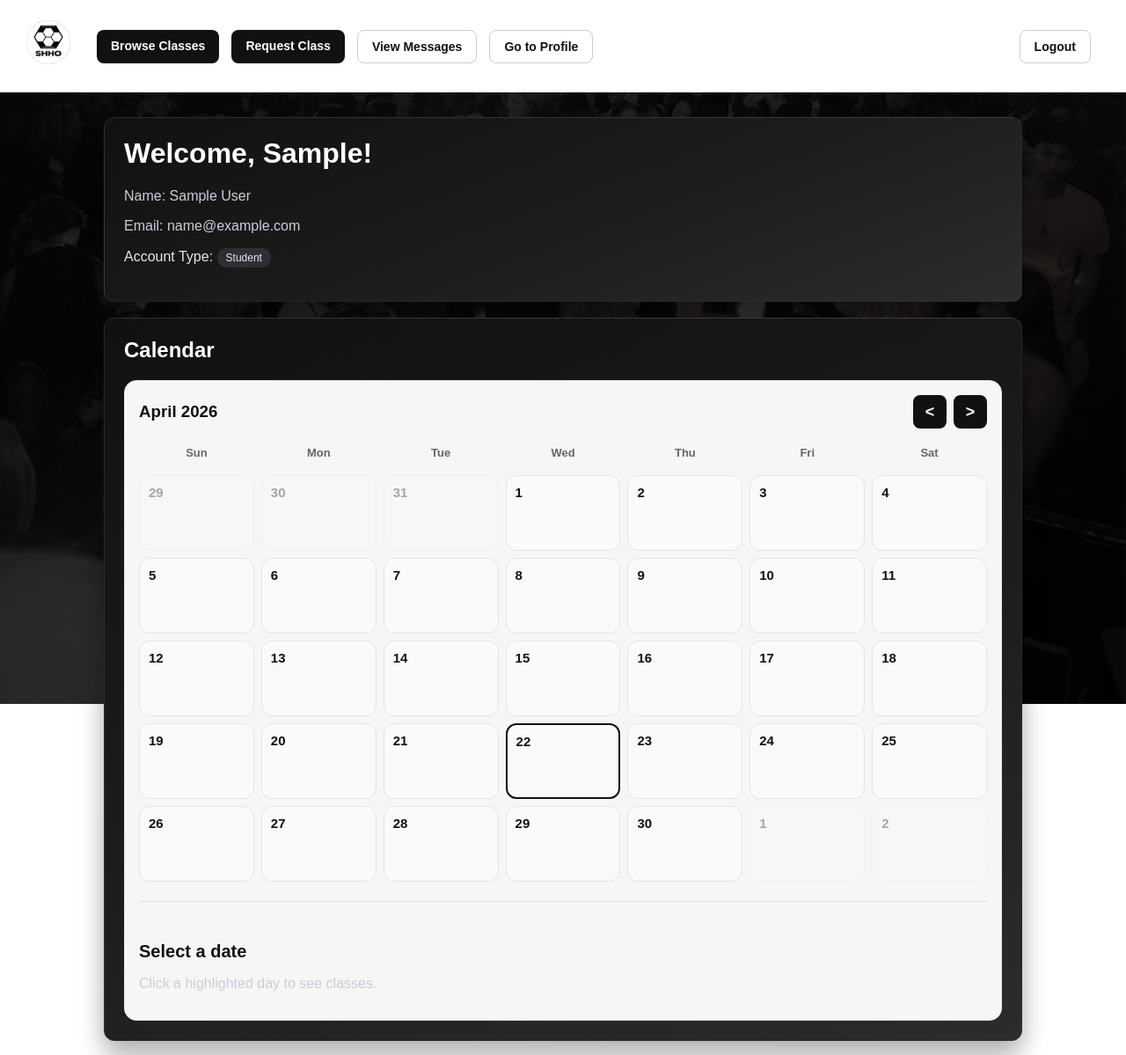
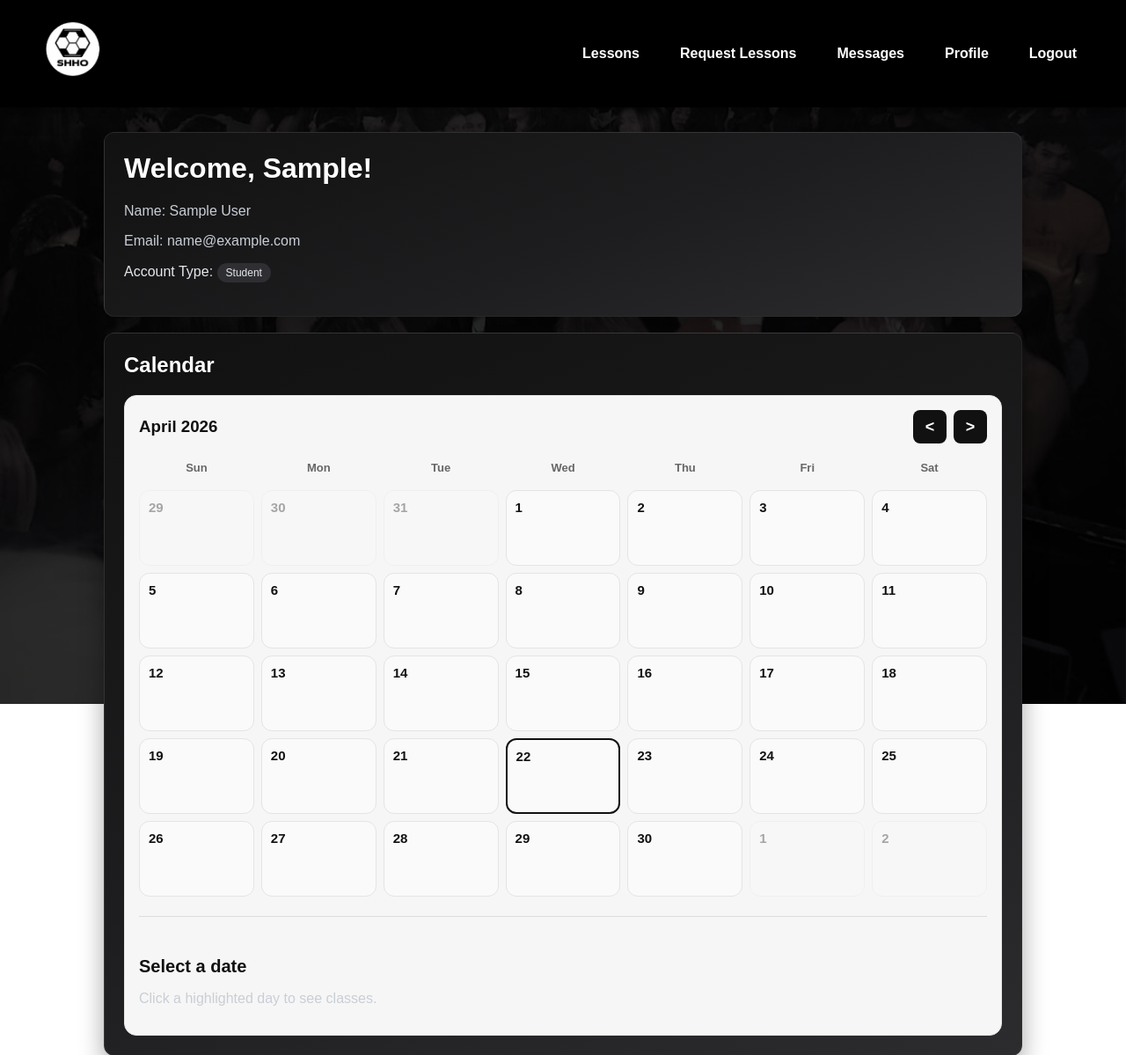
Before and after one commit to sidluthra1/djschedulerSHHO, a Django app: page / in a window 1280 px wide. Shown: the top 1199 px of the page at 88% size. Run offline with Django 5.2, Linux system fonts and the light colour scheme; the visitor is signed in with stand-in values (Sample User, id 1); data comes from the database, SQL or seed files in the repository; data that the repository does not hold is empty.

Commit message:
Revamped the task bar

```diff
--- a/lessonscheduler/templates/user_homepage.html
+++ b/lessonscheduler/templates/user_homepage.html
@@ -40,13 +40,17 @@ body::before{
 }
 
 .top-bar {
-    width: 100%;
-    background: #ffffff;
+     width: 100%;
     display: flex;
     justify-content: space-between;
     align-items: center;
-    padding: 15px 40px 15px 20px;
-    box-shadow: 0 6px 18px rgba(0, 0, 0, 0.15);
+    padding: 16px 40px;
+
+    background: #000000;
+
+    border-bottom: 1px solid rgba(0, 0, 0, 0.08);
+
+    box-shadow: 0 6px 18px rgba(0,0,0,0.5);
 }
 .nav-left {
     display: flex;
@@ -54,11 +58,9 @@ body::before{
     gap: 20px;
 }
 .brand-link {
-    color: #111;
-    text-decoration: none;
+    color: #ffffff;
     font-weight: 700;
-    font-size: 18px;
-    letter-spacing: 0.4px;
+    letter-spacing: 1px;
 }
 .nav-buttons {
     display: flex;
@@ -75,24 +77,26 @@ body::before{
     border-radius: 8px;
     text-decoration: none;
     font-weight: 600;
-    font-size: 14px;
+    font-size: 16px;
     transition: 0.2s ease;
     display: inline-block;
 }
 .primary-btn {
-    background: #111;
-    color: #fff;
+    background: transparent;
+    color: #ffffff;
+    border: none;
 }
 .primary-btn:hover {
-    background: #2a2a2a;
+    color: #ffffff;
 }
 .secondary-btn {
-    background: #fff;
-    color: #111;
-    border: 1px solid #ccc;
+    background: transparent;
+    color: #ffffff;
+    border: none;
 }
+
 .secondary-btn:hover {
-    background: #f3f3f3;
+    color: #ffffff;
 }
 .container {
     max-width: 1080px;
@@ -415,20 +419,20 @@ body::before{
 
 <div class="top-bar">
     <div class="nav-left">
-        <a href="{% url 'index' %}" class="brand-link"><img src="{% static 'images/shhoLogo.png' %}" style="height:70px;width:70px;object-fit:contain;border-radius:8px;"></a>
+        <a href="{% url 'index' %}" class="brand-link"><img src="{% static 'images/shhoLogo.png' %}" style="height:85px;width:85px;object-fit:contain;border-radius:8px;"></a>
+    </div>
+    <div class="nav-right">
         <div class="nav-buttons">
             {% if is_dj %}
-            <a href="{% url 'lesson_create' %}" class="primary-btn">Post New Class</a>
+            <a href="{% url 'lesson_create' %}" class="primary-btn">Post Lessons</a>
             {% else %}
-            <a href="{% url 'browse_classes' %}" class="primary-btn">Browse Classes</a>
-            <a href="{% url 'request_class' %}?next={% url 'index' %}" class="primary-btn">Request Class</a>
+            <a href="{% url 'browse_classes' %}" class="primary-btn">Lessons</a>
+            <a href="{% url 'request_class' %}?next={% url 'index' %}" class="primary-btn">Request Lessons </a>
             {% endif %}
-            <a href="{% url 'inbox' %}" class="secondary-btn">View Messages</a>
-            <a href="{% url 'profile' %}" class="secondary-btn">Go to Profile</a>
+            <a href="{% url 'inbox' %}" class="secondary-btn"> Messages</a>
+            <a href="{% url 'profile' %}" class="secondary-btn">Profile</a>
+            <a href="{% url 'account_logout' %}" class="secondary-btn">Logout</a>
         </div>
-    </div>
-    <div class="nav-right">
-        <a href="{% url 'account_logout' %}" class="secondary-btn">Logout</a>
     </div>
 </div>
 
```
